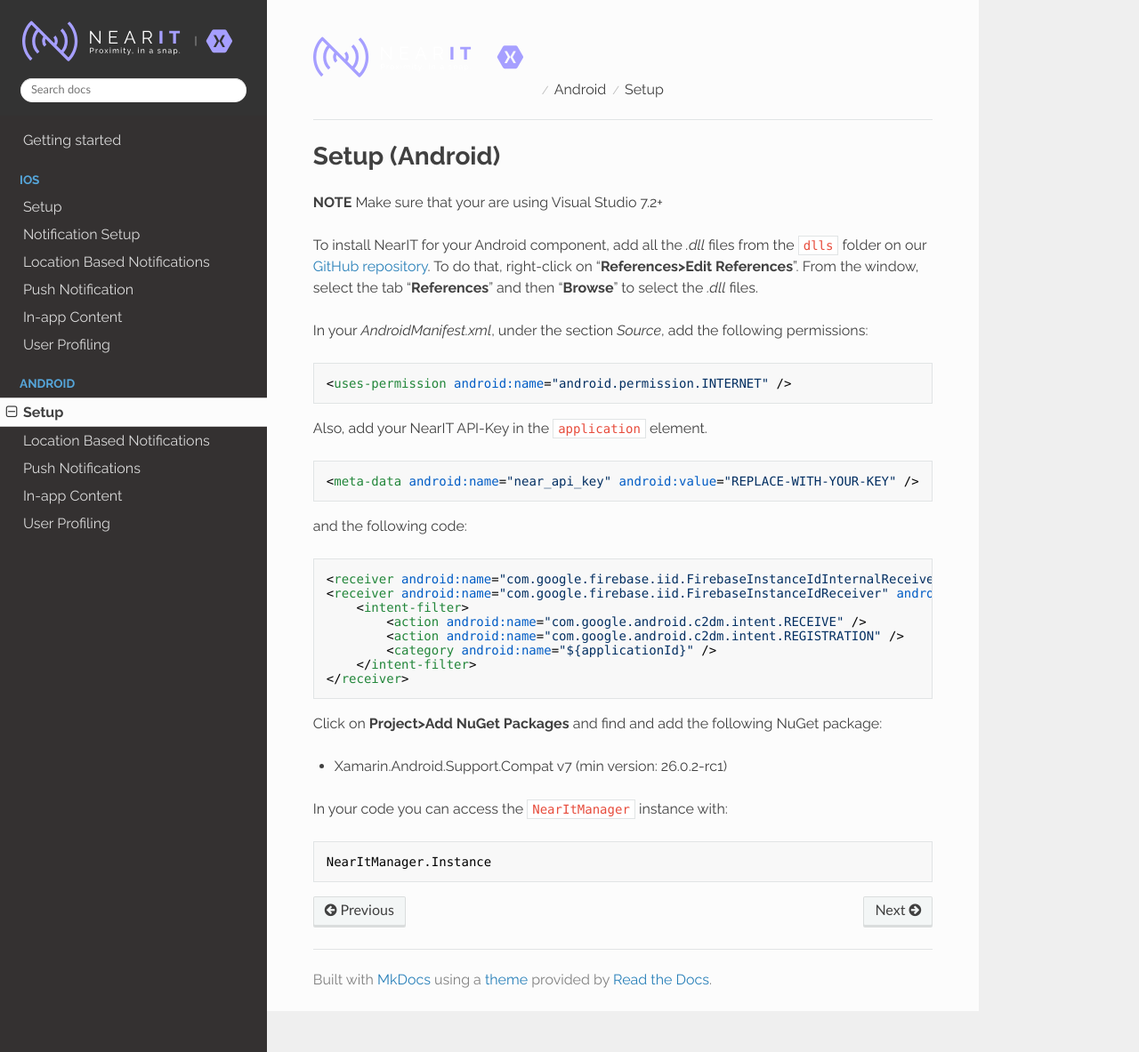
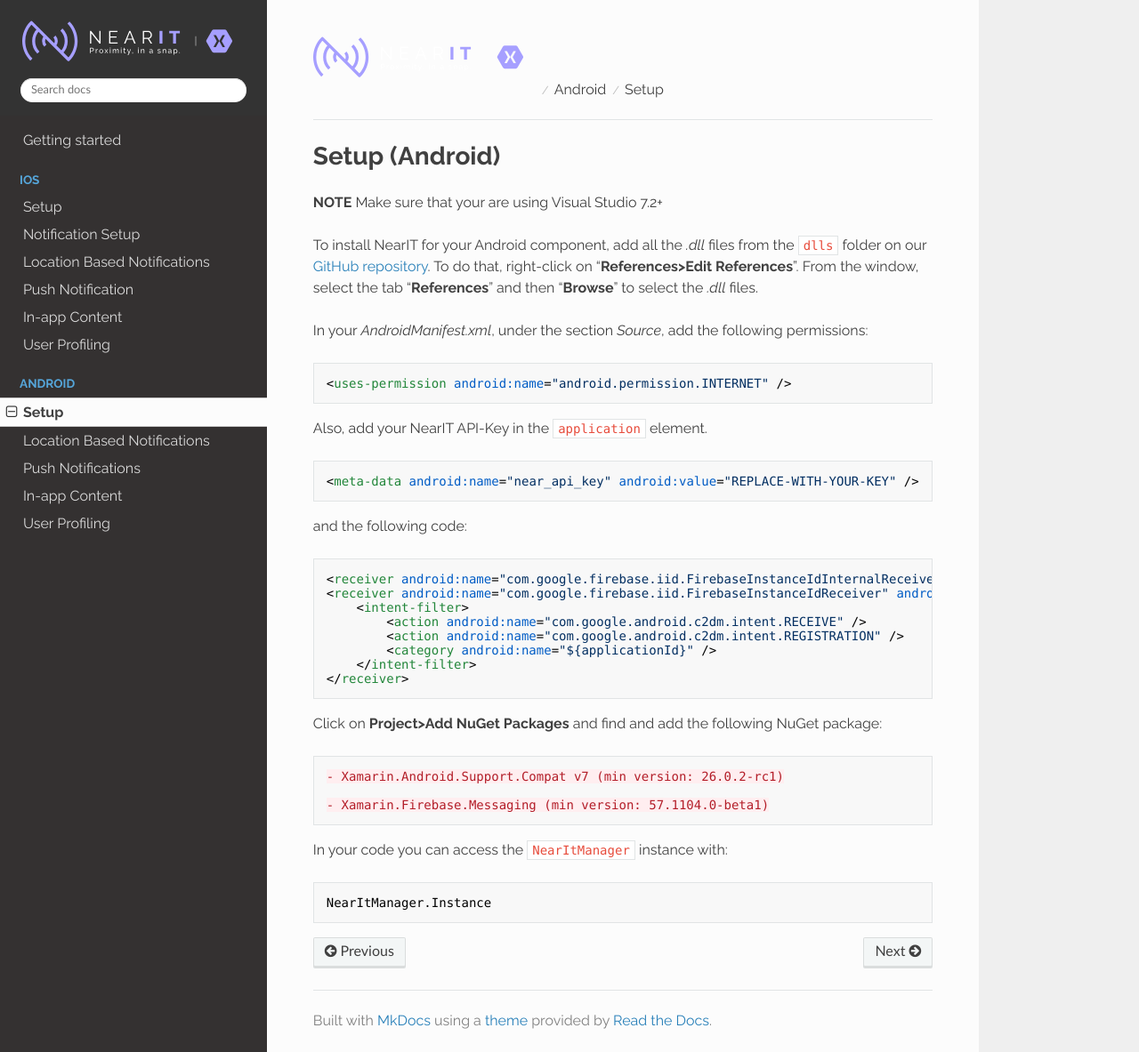
Before and after one commit to nearit/Xamarin-SDK, an MkDocs documentation site: the page built from docs/android/setup.md, in a window 1280 px wide and 1183 px high. Shown: the whole window at 89% size. Built offline with MkDocs 1.6.1, drawn with Linux system fonts in a browser that asks for light colours; nearby versions of some CDN libraries; old or Windows-style settings are respelled for this version of MkDocs.

Commit message:
Update setup.md

````diff
--- a/docs/android/setup.md
+++ b/docs/android/setup.md
@@ -25,8 +25,11 @@ and the following code:
 ```
 
 Click on **Project>Add NuGet Packages** and find and add the following NuGet package:
+```
+- Xamarin.Android.Support.Compat v7 (min version: 26.0.2-rc1)
 
-- Xamarin.Android.Support.Compat v7 (min version: 26.0.2-rc1)
+- Xamarin.Firebase.Messaging (min version: 57.1104.0-beta1)
+```
 
 In your code you can access the `NearItManager` instance with:
 ```csharp
````
